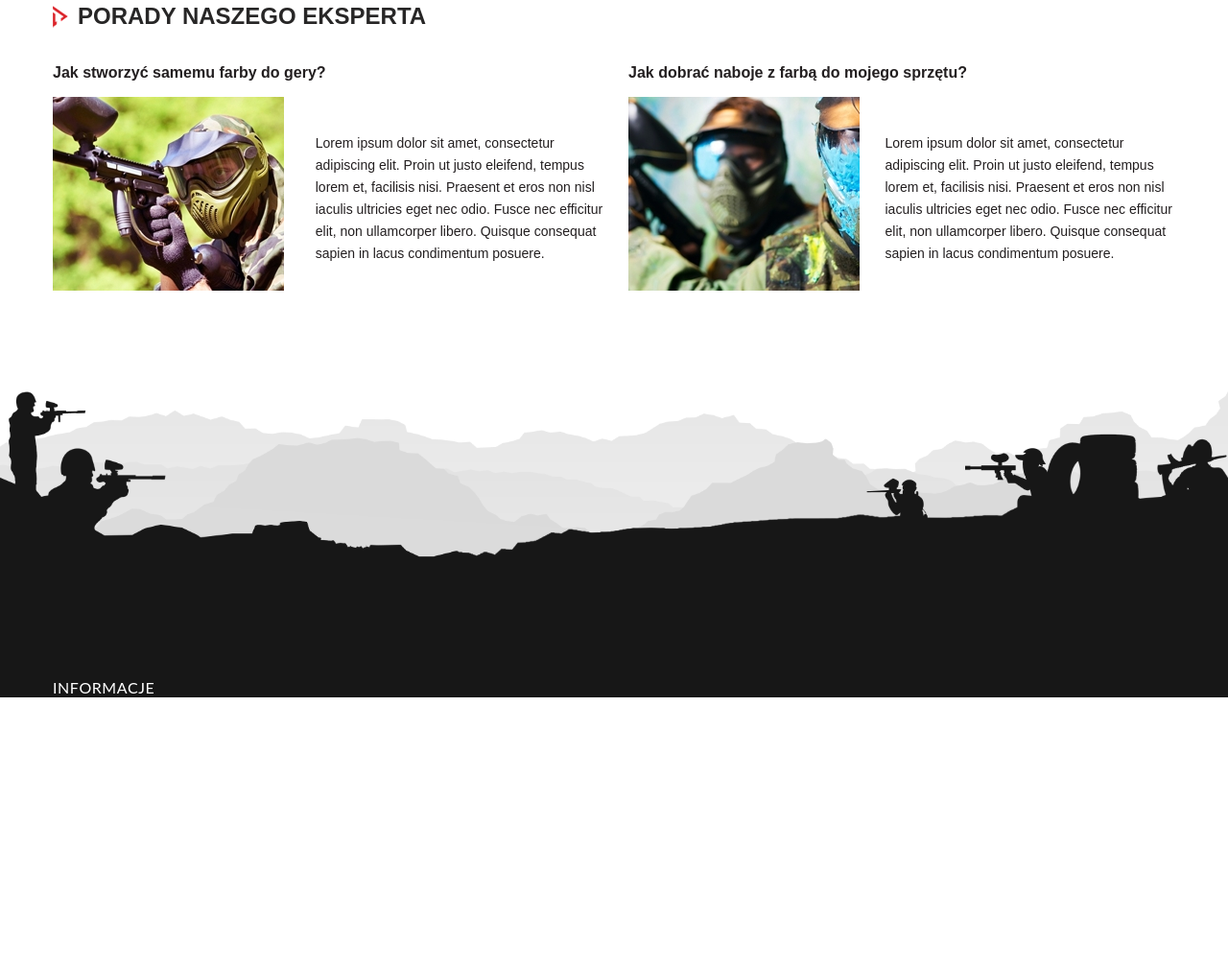
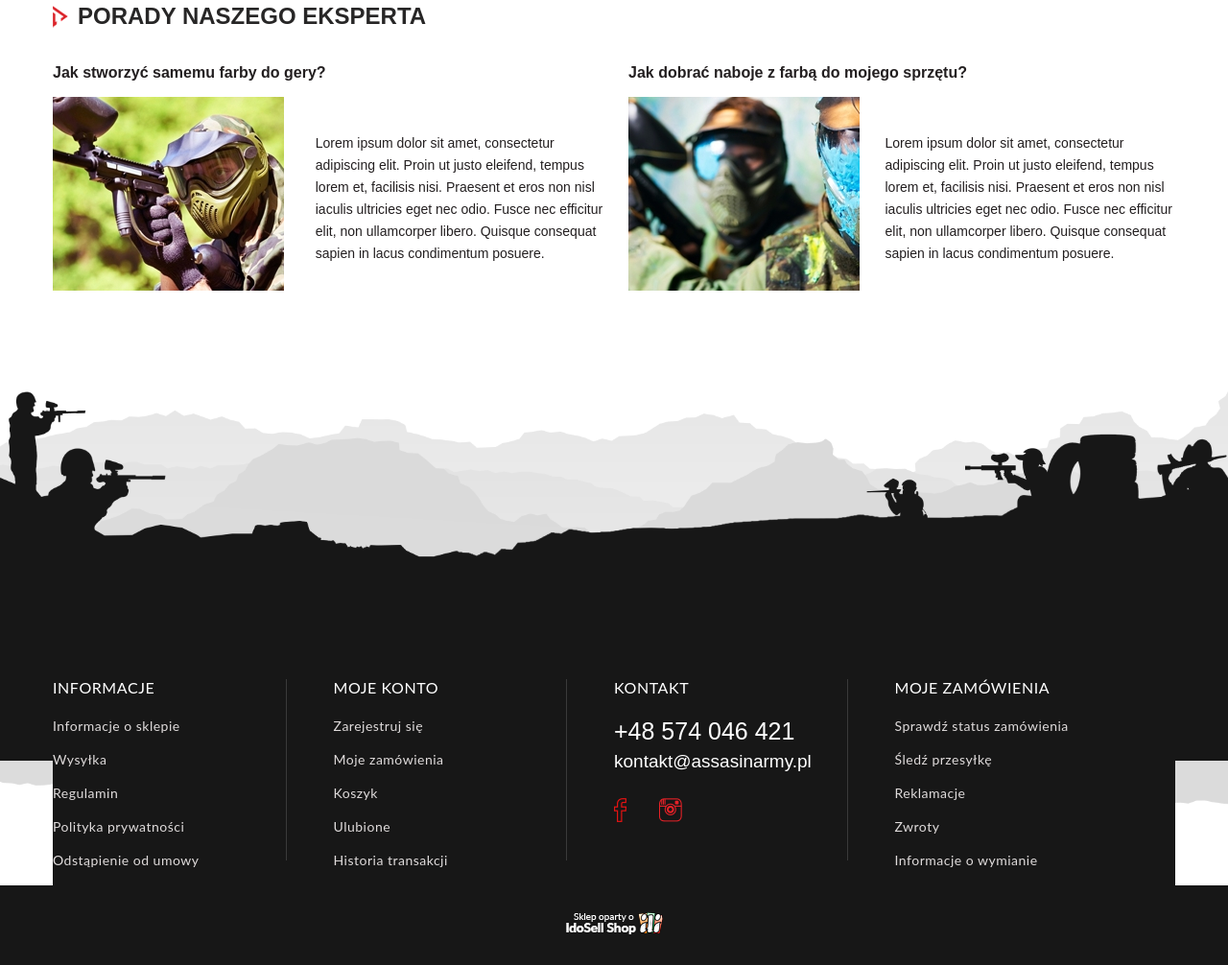
Before and after one commit to MaciejMaczuga/assassins-arms, a plain HTML site: page index.html in a window 1280 px wide. Shown: the part 2123-3129 px from the top of the page at 96% size. Before the commit the page ends 2850 px from the top, so only its background shows below. Drawn offline with nearby package versions, Linux system fonts and the light colour scheme.

Commit message:
+added footer nav and footer copyright sections +almost all basic styling is completed, polishing time.

```diff
--- a/css/style.css
+++ b/css/style.css
@@ -93,7 +93,7 @@ header a:visited {
     max-height: 100%;
 }
 
-header ul {
+ ul {
     list-style: none;
 }
 
@@ -861,6 +861,25 @@ footer {
     font-family: Lato;
     font-size: 14px;
     font-weight: 400;
+    align-items: flex-start;
+}
+.footer-list li {
+    color: #e0dcdc;
+    font-family: Lato;
+    font-size: 14px;
+    font-weight: 400;
+    letter-spacing: 0.5px;
+    padding: 0 0 18px 0;
+    transition: 0.3s
+}
+.footer-list li:hover {
+    color: #c32c12;
+}
+.footer-nav-section {
+    flex-direction: column;
+    align-items: flex-start;
+    align-content: flex-start;
+    position: relative;
 }
 .footer-title {
     color: #ffffff;
@@ -870,6 +889,34 @@ footer {
     line-height: 18.85px;
     text-transform: uppercase;
     letter-spacing: 0.58px;
+    padding: 0 0 21px 0;
+}
+address {
+    color: #ffffff;
+    font-family: "Myriad Pro", sans-serif;
+    font-size: 25px;
+    font-weight: 400;
+    font-style: normal;
+    padding: 0 0 26px 0;
+}
+.contact img {
+    margin-right: 30px;
+}
+address .mail {
+    font-size: 19px;
+}
+.copyright {
+    background-color: #171717;
+    padding: 28px;
+    justify-content: center;
+}
+.footer-nav-section:not(:first-child)::before {
+    position: absolute;
+    content: "";
+    height: 189px;
+    width: 1px;
+    background-color: #3a3a3a;
+    left: -50px;
 }
 @media screen and (min-width: 1200px) {
     footer {
--- a/index.html
+++ b/index.html
@@ -616,8 +616,51 @@
             <div class="col-md-12 footer-nav">
                 <div class="col-md-3 col-sm-6  col-xs-12 footer-nav-section">
                     <span class="footer-title">informacje</span>
+                    <ul class="footer-list">
+                        <li><a href="#">Informacje o sklepie</a></li>
+                        <li><a href="#">Wysyłka</a></li>
+                        <li><a href="#">Regulamin</a></li>
+                        <li><a href="#">Polityka prywatności</a></li>
+                        <li><a href="#">Odstąpienie od umowy</a></li>
+                    </ul>
                 </div>
+                <div class="col-md-3 col-sm-6  col-xs-12 footer-nav-section">
+                    <span class="footer-title">moje konto</span>
+                    <ul class="footer-list">
+                        <li><a href="#">Zarejestruj się</a></li>
+                        <li><a href="#">Moje zamówienia</a></li>
+                        <li><a href="#">Koszyk</a></li>
+                        <li><a href="#">Ulubione</a></li>
+                        <li><a href="#">Historia transakcji</a></li>
+                    </ul>
+                </div>
+                <div class="col-md-3 col-sm-6  col-xs-12 footer-nav-section contact">
+                    <span class="footer-title">Kontakt</span>
+                    <address>
+                        <a class="white number" href="tel:+48 574 046 421">+48 574 046 421</a><br/>
+                        <a class="white mail" href="kontakt@assasinarmy.pl">kontakt@assasinarmy.pl</a><br/>
+                    </address>
+                    <div>
+                        <a href=""><img src="img/facebook_empty.png" alt=""></a>
+                        <a href=""><img src="img/instagram.png" alt=""></a>
+                    </div>
+                </div>
+                <div class="col-md-3 col-sm-6  col-xs-12 footer-nav-section">
+                        <span class="footer-title">moje zamówienia</span>
+                        <ul class="footer-list">
+                            <li><a href="#">Sprawdź status zamówienia</a></li>
+                            <li><a href="#">Śledź przesyłkę</a></li>
+                            <li><a href="#">Reklamacje</a></li>
+                            <li><a href="#">Zwroty</a></li>
+                            <li><a href="#">Informacje o wymianie</a></li>
+                        </ul>
+                    </div>
             </div>
+        </div>
+        <div class="col-md-12 copyright">
+            <a href="#">
+                <img src="img/opartyo_IdoSellShop.png" title="IdoSellShop" alt="IdoSellShop">
+            </a>
         </div>
     </footer>
     <script src="slick/slick/slick.min.js"></script>
```
